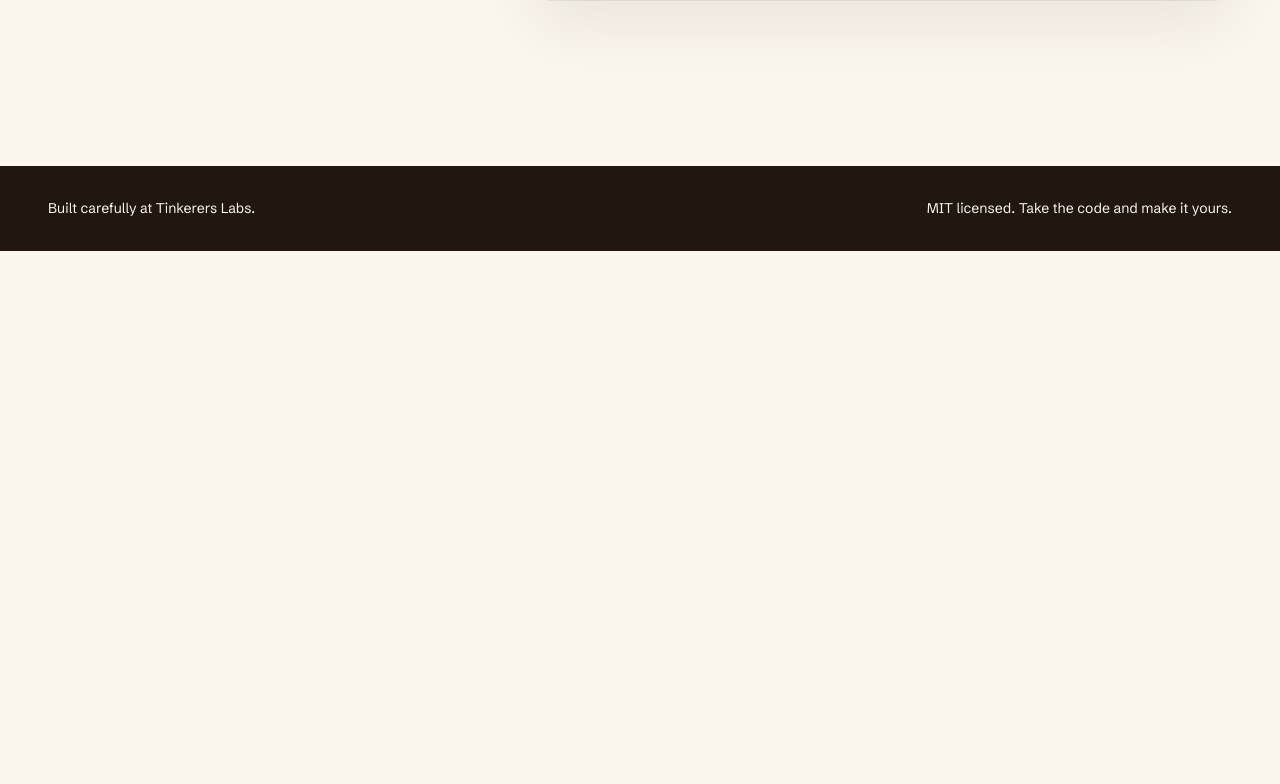
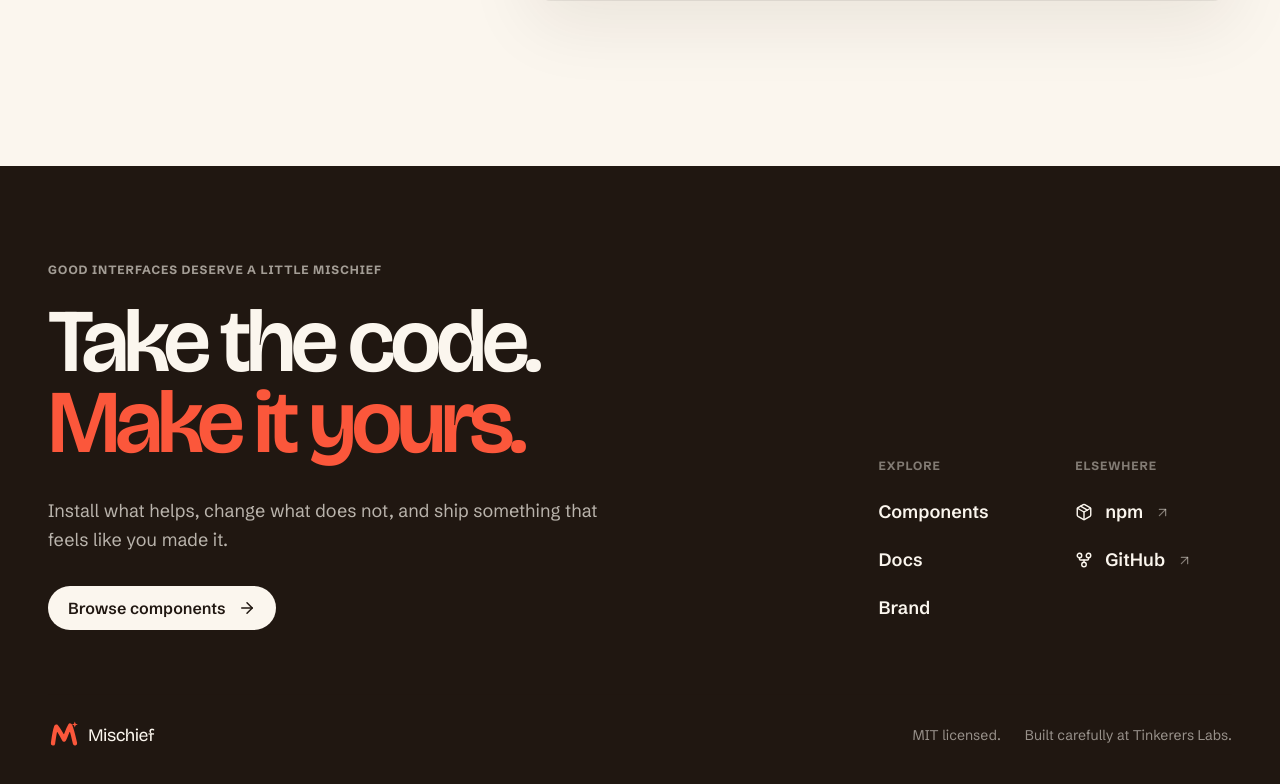
Before and after one commit to Tinkerers-Labs/mischief-ui, a Next.js app: page / in a window 1280 px wide. Shown: the part 2755-3539 px from the top of the page. Before the commit the page ends 3006 px from the top, so only its background shows below. Built offline with nearby package versions, Linux system fonts and the light colour scheme.

Commit message:
add a useful site footer and Cloudflare hosting

```diff
--- a/app/brand/page.tsx
+++ b/app/brand/page.tsx
@@ -1,4 +1,5 @@
 import { MischiefMark } from "@/components/brand-logo"
+import { SiteFooter } from "@/components/site-footer"
 import { SiteHeader } from "@/components/site-header"
 
 export default function BrandPage() {
@@ -55,6 +56,7 @@ export default function BrandPage() {
           </div>
         </section>
       </main>
+      <SiteFooter />
     </>
   )
 }
--- a/app/globals.css
+++ b/app/globals.css
@@ -602,20 +602,6 @@ pre {
   color: var(--accent-foreground);
 }
 
-footer {
-  background: var(--foreground);
-  color: var(--background);
-  display: flex;
-  gap: 2rem;
-  justify-content: space-between;
-  margin-top: 4rem;
-  padding: 2rem clamp(1rem, 4vw, 3rem);
-}
-
-footer p {
-  font-size: 0.875rem;
-}
-
 @media (max-width: 780px) {
   .component-section {
     grid-template-columns: 1fr;
@@ -627,11 +613,6 @@ footer p {
 
   .demo-frame {
     min-height: 25rem;
-  }
-
-  footer {
-    align-items: flex-start;
-    flex-direction: column;
   }
 
   .docs-layout {
--- a/app/layout.tsx
+++ b/app/layout.tsx
@@ -26,7 +26,10 @@ export const metadata: Metadata = {
   title: "Mischief | UI with personality",
   description:
     "Playful, production-ready React components that work with shadcn.",
-  metadataBase: new URL("https://tinkerers-labs.github.io/mischief-ui/"),
+  metadataBase: new URL("https://ui.tinkererslabs.com/"),
+  alternates: {
+    canonical: "/",
+  },
   openGraph: {
     title: "Mischief",
     description: "Good interfaces deserve a little mischief.",
--- a/app/page.tsx
+++ b/app/page.tsx
@@ -2,6 +2,7 @@ import Link from "next/link"
 import { ArrowDown } from "lucide-react"
 
 import { ComponentGallery } from "@/components/component-gallery"
+import { SiteFooter } from "@/components/site-footer"
 import { SiteHeader } from "@/components/site-header"
 
 export default function Home() {
@@ -55,10 +56,7 @@ export default function Home() {
 
       <ComponentGallery />
 
-      <footer>
-        <p>Built carefully at Tinkerers Labs.</p>
-        <p>MIT licensed. Take the code and make it yours.</p>
-      </footer>
+      <SiteFooter />
     </main>
   )
 }
--- a/components/docs-shell.tsx
+++ b/components/docs-shell.tsx
@@ -1,5 +1,6 @@
 import Link from "next/link"
 
+import { SiteFooter } from "@/components/site-footer"
 import { SiteHeader } from "@/components/site-header"
 import { componentDocs } from "@/lib/component-docs"
 
@@ -26,6 +27,7 @@ export function DocsShell({ children }: { children: React.ReactNode }) {
         </aside>
         <main className="docs-main">{children}</main>
       </div>
+      <SiteFooter />
     </>
   )
 }
--- /dev/null
+++ b/components/site-footer.tsx
@@ -0,0 +1,111 @@
+import Link from "next/link"
+import {
+  ArrowRight,
+  ArrowUpRight,
+  GitFork,
+  Package,
+  type LucideIcon,
+} from "lucide-react"
+
+import { BrandLogo } from "@/components/brand-logo"
+import {
+  externalLinks,
+  type ExternalLinkId,
+  siteNavigation,
+} from "@/lib/site-links"
+
+const externalIcons: Record<ExternalLinkId, LucideIcon> = {
+  npm: Package,
+  github: GitFork,
+}
+
+export function SiteFooter() {
+  return (
+    <footer className="bg-foreground text-background mt-16">
+      <div className="mx-auto max-w-[90rem] px-4 py-12 md:px-8 md:py-16 lg:px-12 lg:py-24">
+        <div className="grid gap-16 lg:grid-cols-[minmax(0,1.35fr)_minmax(18rem,0.65fr)] lg:gap-24">
+          <div>
+            <p className="text-background/60 text-xs font-bold tracking-[0.08em] uppercase">
+              Good interfaces deserve a little mischief
+            </p>
+            <h2 className="mt-6 max-w-4xl font-[family-name:var(--font-display)] text-[clamp(3rem,7vw,7rem)] leading-[0.9] font-semibold tracking-[-0.055em] text-balance">
+              Take the code.
+              <span className="text-primary block">Make it yours.</span>
+            </h2>
+            <p className="text-background/70 mt-8 max-w-xl text-lg leading-relaxed text-pretty">
+              Install what helps, change what does not, and ship something that
+              feels like you made it.
+            </p>
+            <Link
+              className="bg-background text-foreground mt-8 inline-flex min-h-11 items-center gap-3 rounded-full px-5 font-semibold no-underline transition-transform duration-150 hover:translate-x-1"
+              href="/docs/components/magnetic-tabs"
+            >
+              Browse components
+              <ArrowRight aria-hidden="true" size={18} />
+            </Link>
+          </div>
+
+          <nav
+            className="grid content-end gap-10 sm:grid-cols-2 lg:grid-cols-1 xl:grid-cols-2"
+            aria-label="Footer navigation"
+          >
+            <div>
+              <p className="text-background/45 text-xs font-bold tracking-[0.08em] uppercase">
+                Explore
+              </p>
+              <ul className="mt-4 grid gap-1">
+                {siteNavigation.map((item) => (
+                  <li key={item.href}>
+                    <Link
+                      className="hover:text-primary inline-flex min-h-11 items-center text-lg font-semibold no-underline transition-colors duration-150"
+                      href={item.href}
+                    >
+                      {item.label}
+                    </Link>
+                  </li>
+                ))}
+              </ul>
+            </div>
+
+            <div>
+              <p className="text-background/45 text-xs font-bold tracking-[0.08em] uppercase">
+                Elsewhere
+              </p>
+              <ul className="mt-4 grid gap-1">
+                {externalLinks.map((item) => {
+                  const Icon = externalIcons[item.id]
+
+                  return (
+                    <li key={item.id}>
+                      <a
+                        className="hover:text-primary inline-flex min-h-11 items-center gap-3 text-lg font-semibold no-underline transition-colors duration-150"
+                        href={item.href}
+                        aria-label={item.accessibleLabel}
+                      >
+                        <Icon aria-hidden="true" size={18} strokeWidth={1.9} />
+                        {item.label}
+                        <ArrowUpRight
+                          className="text-background/45"
+                          aria-hidden="true"
+                          size={15}
+                        />
+                      </a>
+                    </li>
+                  )
+                })}
+              </ul>
+            </div>
+          </nav>
+        </div>
+
+        <div className="border-background/15 mt-16 flex flex-col gap-6 border-t pt-6 text-sm sm:flex-row sm:items-center sm:justify-between">
+          <BrandLogo />
+          <div className="text-background/55 flex flex-wrap gap-x-6 gap-y-2">
+            <span>MIT licensed.</span>
+            <span>Built carefully at Tinkerers Labs.</span>
+          </div>
+        </div>
+      </div>
+    </footer>
+  )
+}
--- a/components/site-header.tsx
+++ b/components/site-header.tsx
@@ -2,39 +2,28 @@ import Link from "next/link"
 import { GitFork, Package, type LucideIcon } from "lucide-react"
 
 import { BrandLogo } from "@/components/brand-logo"
+import {
+  externalLinks,
+  type ExternalLinkId,
+  siteNavigation,
+} from "@/lib/site-links"
 
-const navigation = [
-  { href: "/docs/components/magnetic-tabs", label: "Components" },
-  { href: "/docs", label: "Docs" },
-  { href: "/brand", label: "Brand" },
-] as const
-
-const utilities = [
-  {
-    href: "https://www.npmjs.com/package/mischief-ui",
-    label: "Mischief on npm",
-    title: "npm",
-    icon: Package,
-  },
-  {
-    href: "https://github.com/Tinkerers-Labs/mischief-ui",
-    label: "Mischief on GitHub",
-    title: "GitHub",
-    icon: GitFork,
-  },
-] satisfies ReadonlyArray<{
-  href: string
-  label: string
-  title: string
-  icon: LucideIcon
-}>
+const utilityIcons: Record<ExternalLinkId, LucideIcon> = {
+  npm: Package,
+  github: GitFork,
+}
 
 function UtilityLink({
   href,
   label,
   title,
   icon: Icon,
-}: (typeof utilities)[number]) {
+}: {
+  href: string
+  label: string
+  title: string
+  icon: LucideIcon
+}) {
   return (
     <a
       className="hover:text-primary inline-flex size-11 items-center justify-center transition-colors duration-150"
@@ -62,7 +51,7 @@ export function SiteHeader() {
           className="flex items-center gap-0 text-sm font-semibold sm:gap-2 lg:gap-4"
           aria-label="Main navigation"
         >
-          {navigation.map((item) => (
+          {siteNavigation.map((item) => (
             <Link
               key={item.href}
               className="hover:text-primary hidden min-h-11 items-center text-inherit no-underline transition-colors duration-150 min-[520px]:inline-flex"
@@ -75,8 +64,14 @@ export function SiteHeader() {
             className="bg-border mx-1 hidden h-5 w-px min-[520px]:block"
             aria-hidden="true"
           />
-          {utilities.map((item) => (
-            <UtilityLink key={item.href} {...item} />
+          {externalLinks.map((item) => (
+            <UtilityLink
+              key={item.id}
+              href={item.href}
+              label={item.accessibleLabel}
+              title={item.label}
+              icon={utilityIcons[item.id]}
+            />
           ))}
         </nav>
       </div>
--- /dev/null
+++ b/lib/site-links.ts
@@ -0,0 +1,22 @@
+export const siteNavigation = [
+  { href: "/docs/components/magnetic-tabs", label: "Components" },
+  { href: "/docs", label: "Docs" },
+  { href: "/brand", label: "Brand" },
+] as const
+
+export const externalLinks = [
+  {
+    id: "npm",
+    href: "https://www.npmjs.com/package/mischief-ui",
+    label: "npm",
+    accessibleLabel: "Mischief on npm",
+  },
+  {
+    id: "github",
+    href: "https://github.com/Tinkerers-Labs/mischief-ui",
+    label: "GitHub",
+    accessibleLabel: "Mischief on GitHub",
+  },
+] as const
+
+export type ExternalLinkId = (typeof externalLinks)[number]["id"]
--- a/next.config.ts
+++ b/next.config.ts
@@ -1,6 +1,6 @@
 import type { NextConfig } from "next"
 
-const isGitHubPages = process.env.GITHUB_ACTIONS === "true"
+const isGitHubPages = process.env.DEPLOY_TARGET === "github-pages"
 
 const nextConfig: NextConfig = {
   agentRules: false,
--- a/packages/mischief-ui/package.json
+++ b/packages/mischief-ui/package.json
@@ -1,6 +1,6 @@
 {
   "name": "mischief-ui",
-  "version": "0.1.1",
+  "version": "0.1.2",
   "description": "Playful, production-ready React components for shadcn projects.",
   "license": "MIT",
   "type": "module",
@@ -44,7 +44,7 @@
     "url": "git+https://github.com/Tinkerers-Labs/mischief-ui.git",
     "directory": "packages/mischief-ui"
   },
-  "homepage": "https://tinkerers-labs.github.io/mischief-ui/",
+  "homepage": "https://ui.tinkererslabs.com/",
   "bugs": "https://github.com/Tinkerers-Labs/mischief-ui/issues",
   "publishConfig": {
     "access": "public"
```
Also changed, not shown: packages/mischief-ui/README.md, 2 other files (tests, documents, lock files or other folders).
